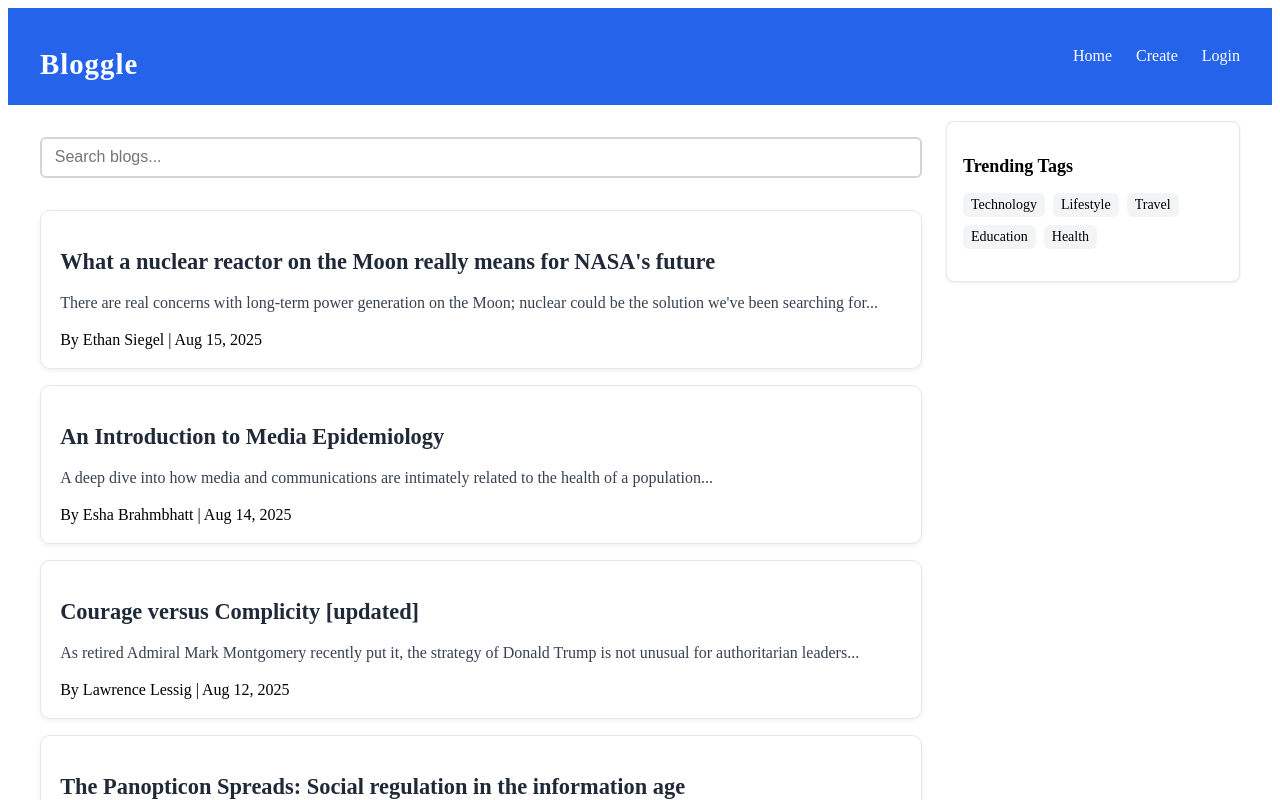
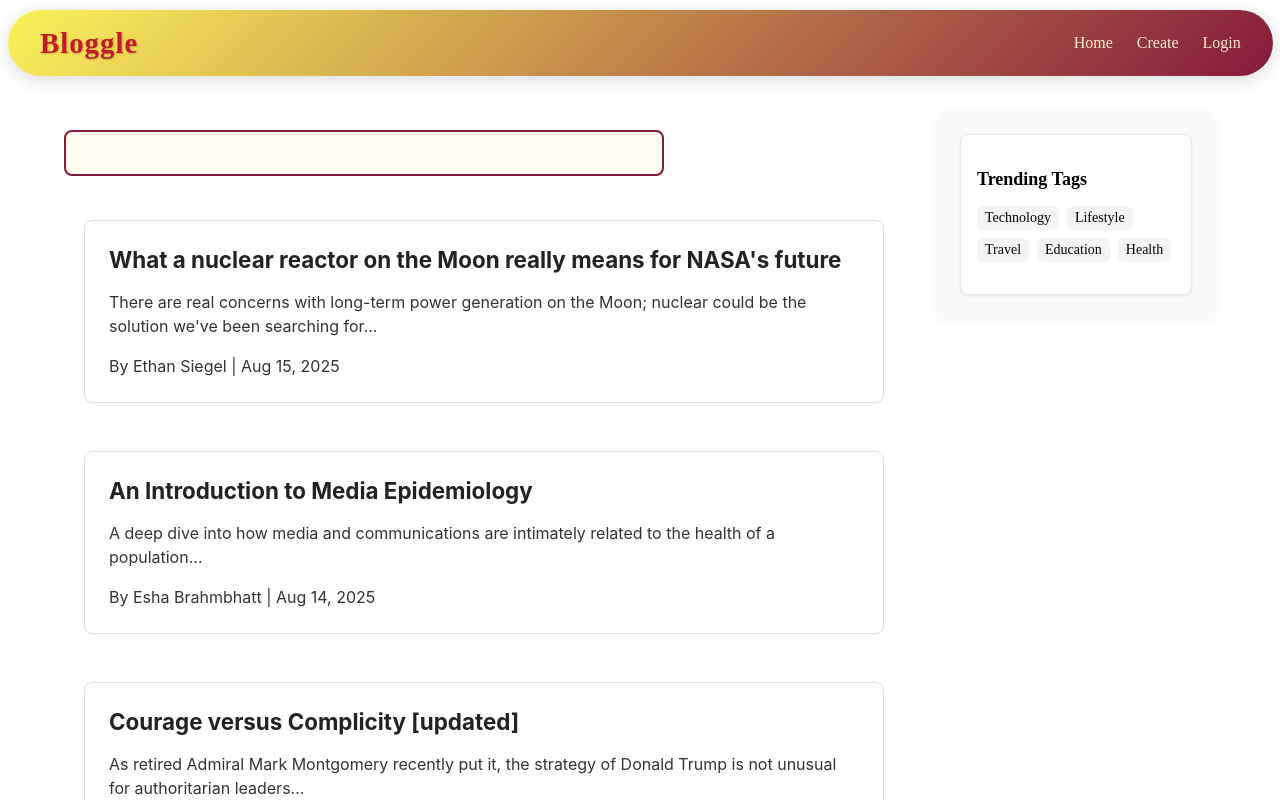
Before and after one commit to sanjuGuna/Bloggle, a React (Vite) app in the folder Frontend/: page / in a window 1280 px wide. Shown: the top 800 px of the page. Built offline with nearby package versions, Linux system fonts and the light colour scheme.

Commit message:
adding more styles

```diff
--- a/Frontend/src/styles/BlogCard.css
+++ b/Frontend/src/styles/BlogCard.css
@@ -1,50 +1,175 @@
+/* ===== BASE STYLES ===== */
 .blog-card {
-  background: #ffffff;
-  border: 1px solid #e5e7eb;
-  border-radius: 10px;
-  padding: 1.2rem;
-  box-shadow: 0 2px 5px rgba(0, 0, 0, 0.06);
-  transition: all 0.3s ease;
-  cursor: pointer;
+  /* Layout */
+  display: block;
+  width: 100%;
+  max-width: 800px;
+  margin: 0 auto 1.5rem;
+  padding: 1.5rem;
+  box-sizing: border-box;
+
+  /* Visual */
+  background-color: #ffffff;
+  border: 1px solid #e0e0e0;
+  border-radius: 8px;
+  box-shadow: 0 1px 3px rgba(0, 0, 0, 0.05);
+
+  /* Typography */
+  font-family: -apple-system, BlinkMacSystemFont, 'Segoe UI', Roboto, Oxygen, Ubuntu, Cantarell, sans-serif;
+  color: #333;
+  line-height: 1.5;
+
+  /* Animation */
+  transition: all 0.25s ease;
 }
 
 .blog-card:hover {
-  transform: translateY(-4px);
-  box-shadow: 0 8px 18px rgba(0, 0, 0, 0.12);
+  transform: translateY(-2px);
+  box-shadow: 0 5px 15px rgba(0, 0, 0, 0.1);
+  border-color: #d0d0d0;
 }
 
+/* ===== PUBLICATION STYLES ===== */
+.blog-card .publication {
+  display: inline-block;
+  font-size: 0.8rem;
+  font-weight: 600;
+  color: #4a6bdf;
+  margin-bottom: 0.5rem;
+  text-transform: uppercase;
+  letter-spacing: 0.5px;
+}
+
+/* ===== TITLE STYLES ===== */
 .blog-card h2 {
   font-size: 1.4rem;
-  font-weight: bold;
-  color: #1f2937;
-  margin-bottom: 0.5rem;
+  font-weight: 700;
+  margin: 0 0 0.75rem 0;
+  color: #222;
+  line-height: 1.3;
 }
 
-.blog-card .meta {
-  font-size: 0.85rem;
-  color: #6b7280;
-  margin-bottom: 0.8rem;
+/* ===== EXCERPT STYLES ===== */
+.blog-card .excerpt {
+  font-size: 1rem;
+  color: #555;
+  margin: 0 0 1rem 0;
+  display: -webkit-box;
+  -webkit-line-clamp: 3;
+  -webkit-box-orient: vertical;
+  overflow: hidden;
 }
 
-.blog-card p {
-  font-size: 1rem;
-  color: #374151;
-  line-height: 1.5;
+/* ===== AUTHOR & DATE STYLES ===== */
+.blog-card .author-info {
+  display: flex;
+  align-items: center;
+  margin-bottom: 1rem;
 }
 
-.blog-card button {
-  background: none;
-  border: none;
-  color: #2563eb;
-  font-weight: bold;
-  cursor: pointer;
-  padding: 0;
-  font-size: 0.95rem;
-  margin-top: 0.6rem;
-  transition: color 0.3s ease;
+.blog-card .author-avatar {
+  width: 32px;
+  height: 32px;
+  border-radius: 50%;
+  margin-right: 0.75rem;
+  object-fit: cover;
 }
 
-.blog-card button:hover {
-  color: #1d4ed8;
-  text-decoration: underline;
+.blog-card .author-name {
+  font-size: 0.9rem;
+  font-weight: 500;
+  color: #444;
+  margin-right: 1rem;
 }
+
+.blog-card .post-date {
+  font-size: 0.85rem;
+  color: #888;
+}
+
+/* ===== TAGS STYLES ===== */
+.blog-card .tags-container {
+  display: flex;
+  flex-wrap: wrap;
+  gap: 0.5rem;
+  margin-bottom: 1rem;
+}
+
+.blog-card .tag {
+  display: inline-block;
+  padding: 0.25rem 0.75rem;
+  background-color: #f0f2f5;
+  color: #4a6bdf;
+  border-radius: 20px;
+  font-size: 0.75rem;
+  font-weight: 500;
+  transition: background-color 0.2s ease;
+}
+
+.blog-card .tag:hover {
+  background-color: #e0e5f0;
+}
+
+/* ===== ENGAGEMENT METRICS ===== */
+.blog-card .engagement-metrics {
+  display: flex;
+  align-items: center;
+  padding-top: 0.75rem;
+  border-top: 1px solid #f0f0f0;
+  color: #777;
+  font-size: 0.85rem;
+}
+
+.blog-card .metric {
+  display: flex;
+  align-items: center;
+  margin-right: 1.5rem;
+}
+
+.blog-card .metric-icon {
+  margin-right: 0.4rem;
+  font-size: 1rem;
+}
+
+/* ===== RESPONSIVE ADJUSTMENTS ===== */
+@media (max-width: 768px) {
+  .blog-card {
+    padding: 1.25rem;
+  }
+
+  .blog-card h2 {
+    font-size: 1.25rem;
+  }
+
+  .blog-card .excerpt {
+    font-size: 0.95rem;
+    -webkit-line-clamp: 2;
+  }
+
+  .blog-card .tags-container {
+    margin-bottom: 0.75rem;
+  }
+}
+
+@media (max-width: 480px) {
+  .blog-card {
+    padding: 1rem;
+    margin-bottom: 1rem;
+  }
+
+  .blog-card h2 {
+    font-size: 1.1rem;
+  }
+
+  .blog-card .excerpt {
+    font-size: 0.9rem;
+  }
+
+  .blog-card .engagement-metrics {
+    font-size: 0.8rem;
+  }
+
+  .blog-card .metric {
+    margin-right: 1rem;
+  }
+}
--- a/Frontend/src/styles/BlogDetails.css
+++ b/Frontend/src/styles/BlogDetails.css
@@ -1,49 +1,181 @@
+/* ===== BLOG DETAILS CONTAINER ===== */
 .blog-details {
+  /* Layout */
   max-width: 800px;
+  width: 90%;
   margin: 2rem auto;
-  padding: 1.5rem;
+  padding: 2rem;
+  box-sizing: border-box;
+
+  /* Visual */
   background: #fff;
-  border-radius: 10px;
-  box-shadow: 0 4px 8px rgba(0,0,0,0.1);
+  border-radius: 12px;
+  box-shadow: 0 2px 10px rgba(0, 0, 0, 0.08);
+  border: 1px solid #f0f0f0;
+
+  /* Typography */
+  font-family: -apple-system, BlinkMacSystemFont, 'Segoe UI', Roboto, Oxygen, Ubuntu, Cantarell, sans-serif;
+  line-height: 1.6;
+  color: #333;
 }
 
+/* ===== BACK BUTTON ===== */
 .back-btn {
+  display: inline-flex;
+  align-items: center;
+  gap: 0.5rem;
   background: transparent;
   border: none;
-  color: #007bff;
+  color: #2563eb;
   cursor: pointer;
   font-size: 1rem;
-  margin-bottom: 1rem;
+  font-weight: 500;
+  margin-bottom: 1.5rem;
+  padding: 0.5rem 0;
+  transition: all 0.2s ease;
 }
 
-h1 {
-  font-size: 2rem;
-  margin-bottom: 0.5rem;
+.back-btn:hover {
+  color: #1d4ed8;
+  text-decoration: underline;
 }
 
-.meta {
-  font-size: 0.9rem;
-  color: gray;
-  margin-bottom: 1rem;
+.back-btn::before {
+  content: "←";
+  font-size: 1.1rem;
 }
 
-.content {
-  font-size: 1.1rem;
-  line-height: 1.6;
+/* ===== TITLE ===== */
+.blog-details h1 {
+  font-size: 2.2rem;
+  font-weight: 700;
+  line-height: 1.3;
+  margin: 0 0 1rem 0;
+  color: #222;
 }
 
-input[type="file"] {
-  margin: 1rem 0;
+/* ===== META INFORMATION ===== */
+.blog-details .meta {
+  display: flex;
+  flex-wrap: wrap;
+  align-items: center;
+  gap: 1rem;
+  font-size: 0.95rem;
+  color: #666;
+  margin-bottom: 1.5rem;
+  padding-bottom: 1rem;
+  border-bottom: 1px solid #f0f0f0;
 }
 
-.image-gallery {
+.blog-details .meta .author {
   display: flex;
-  flex-wrap: wrap;
-  gap: 10px;
+  align-items: center;
+  gap: 0.5rem;
+  font-weight: 500;
 }
 
-.image-gallery img {
-  width: 150px;
+.blog-details .meta .author-avatar {
+  width: 32px;
+  height: 32px;
+  border-radius: 50%;
+  object-fit: cover;
+}
+
+/* ===== CONTENT ===== */
+.blog-details .content {
+  font-size: 1.1rem;
+  line-height: 1.8;
+  color: #444;
+}
+
+.blog-details .content p {
+  margin: 1.5rem 0;
+}
+
+.blog-details .content img {
+  max-width: 100%;
   height: auto;
   border-radius: 8px;
+  margin: 1.5rem auto;
+  display: block;
 }
+
+/* ===== IMAGE UPLOAD ===== */
+.blog-details input[type="file"] {
+  display: block;
+  width: 100%;
+  margin: 1.5rem 0;
+  padding: 0.75rem;
+  border: 1px dashed #ccc;
+  border-radius: 8px;
+  background: #f9f9f9;
+  transition: all 0.2s ease;
+}
+
+.blog-details input[type="file"]:hover {
+  border-color: #999;
+  background: #f5f5f5;
+}
+
+/* ===== IMAGE GALLERY ===== */
+.blog-details .image-gallery {
+  display: grid;
+  grid-template-columns: repeat(auto-fill, minmax(160px, 1fr));
+  gap: 1rem;
+  margin: 1.5rem 0;
+}
+
+.blog-details .image-gallery img {
+  width: 100%;
+  height: 120px;
+  object-fit: cover;
+  border-radius: 8px;
+  box-shadow: 0 2px 4px rgba(0, 0, 0, 0.1);
+  transition: transform 0.2s ease;
+  cursor: zoom-in;
+}
+
+.blog-details .image-gallery img:hover {
+  transform: scale(1.02);
+  box-shadow: 0 4px 8px rgba(0, 0, 0, 0.15);
+}
+
+/* ===== RESPONSIVE ADJUSTMENTS ===== */
+@media (max-width: 768px) {
+  .blog-details {
+    padding: 1.5rem;
+    width: 95%;
+  }
+
+  .blog-details h1 {
+    font-size: 1.8rem;
+  }
+
+  .blog-details .content {
+    font-size: 1rem;
+  }
+
+  .blog-details .image-gallery {
+    grid-template-columns: repeat(auto-fill, minmax(120px, 1fr));
+  }
+}
+
+@media (max-width: 480px) {
+  .blog-details {
+    padding: 1.25rem;
+    margin: 1rem auto;
+  }
+
+  .blog-details h1 {
+    font-size: 1.5rem;
+  }
+
+  .blog-details .meta {
+    font-size: 0.85rem;
+    gap: 0.75rem;
+  }
+
+  .blog-details .image-gallery {
+    grid-template-columns: repeat(auto-fill, minmax(100px, 1fr));
+  }
+}
--- a/Frontend/src/styles/Home.css
+++ b/Frontend/src/styles/Home.css
@@ -1,34 +1,86 @@
+/* ===== LAYOUT CONTAINER ===== */
 .home-container {
+  /* Grid Layout */
+  display: grid;
+  grid-template-columns: minmax(0, 3fr) minmax(250px, 1fr);
+  gap: 2rem;
+
+  /* Sizing & Spacing */
   max-width: 1200px;
+  width: 100%;
   margin: 0 auto;
-  padding: 1rem;
-  display: grid;
-  grid-template-columns: 3fr 1fr;
-  gap: 1.5rem;
+  padding: 1.5rem;
+  box-sizing: border-box;
+
+  /* Responsive Behavior */
+  transition: all 0.3s ease;
 }
 
+/* ===== MAIN CONTENT AREA ===== */
 .main-content {
   display: flex;
   flex-direction: column;
-  gap: 1rem;
+  gap: 1.5rem;
+  min-width: 0; /* Prevent grid blowout */
 }
 
 .blog-list {
   display: grid;
-  gap: 1rem;
+  gap: 1.5rem;
+  grid-template-columns: 1fr;
 }
 
+/* ===== SIDEBAR ===== */
 .sidebar-container {
-  min-width: 250px;
+  position: sticky;
+  top: 1.5rem;
+  height: fit-content;
+  align-self: start;
+  padding: 1.5rem;
+  background: #f8f9fa;
+  border-radius: 12px;
+  box-shadow: 0 2px 8px rgba(0, 0, 0, 0.05);
 }
 
-/* Responsive layout for tablets & mobiles */
+/* ===== RESPONSIVE ADJUSTMENTS ===== */
+@media (max-width: 992px) {
+  .home-container {
+    gap: 1.5rem;
+    padding: 1.25rem;
+  }
+
+  .sidebar-container {
+    padding: 1.25rem;
+  }
+}
+
 @media (max-width: 768px) {
   .home-container {
     grid-template-columns: 1fr;
+    padding: 1rem;
   }
 
   .sidebar-container {
-    min-width: 100%;
+    position: static;
+    order: -1; /* Move sidebar above content on mobile */
+    margin-bottom: 1.5rem;
+  }
+
+  .blog-list {
+    gap: 1.25rem;
   }
 }
+
+@media (max-width: 480px) {
+  .home-container {
+    padding: 0.75rem;
+  }
+
+  .main-content {
+    gap: 1.25rem;
+  }
+
+  .sidebar-container {
+    padding: 1rem;
+  }
+}
--- a/Frontend/src/styles/Navbar.css
+++ b/Frontend/src/styles/Navbar.css
@@ -1,18 +1,33 @@
+/* ===== NAVBAR STYLES (MODERN, NON-RECTANGULAR) ===== */
 .navbar {
-  background-color: #2563eb; /* Vibrant blue */
+  background: linear-gradient(135deg, #FCF259 0%, #85193C 100%);
   padding: 1rem 2rem;
-  color: white;
+  color: #F5F0CD;
   display: flex;
   justify-content: space-between;
   align-items: center;
+  box-shadow: 0 4px 20px rgba(0, 0, 0, 0.15);
+
+  /* Rounded + Floating look */
+  border-radius: 50px;
+  margin: 10px auto;
+  width: 95%;
+  position: sticky;
+  top: 10px;
+  z-index: 1000;
 }
 
+/* LOGO */
 .navbar h1 {
   font-size: 1.8rem;
   font-weight: bold;
   letter-spacing: 1px;
+  margin: 0;
+  color: #C5172E;
+  text-shadow: 1px 1px 2px rgba(0, 0, 0, 0.2);
 }
 
+/* NAV LINKS */
 .navbar ul {
   list-style: none;
   display: flex;
@@ -25,21 +40,23 @@
   cursor: pointer;
   position: relative;
   font-size: 1rem;
-  transition: color 0.3s ease;
+  font-weight: 500;
+  padding: 0.5rem 0;
+  transition: all 0.3s ease;
 }
 
 .navbar li:hover {
-  color: #dbeafe;
+  color: #FADA7A;
 }
 
 .navbar li::after {
   content: "";
   position: absolute;
-  bottom: -4px;
+  bottom: 0;
   left: 0;
   width: 0%;
   height: 2px;
-  background: white;
+  background: #FADA7A;
   transition: width 0.3s ease;
 }
 
@@ -47,16 +64,79 @@
   width: 100%;
 }
 
-/* Responsive behavior */
-@media (max-width: 600px) {
+.navbar .active {
+  color: #FADA7A;
+}
+
+.navbar .active::after {
+  width: 100%;
+}
+
+/* BUTTONS */
+.navbar .auth-buttons {
+  display: flex;
+  gap: 1rem;
+}
+
+.navbar .btn {
+  padding: 0.5rem 1.2rem;
+  border-radius: 30px;
+  font-weight: 600;
+  transition: all 0.3s ease;
+}
+
+.navbar .btn-primary {
+  background-color: #FADA7A;
+  color: #2A5B8C;
+  border: 2px solid #FADA7A;
+}
+
+.navbar .btn-outline {
+  background: transparent;
+  color: #F5F0CD;
+  border: 2px solid #F5F0CD;
+}
+
+.navbar .btn-primary:hover {
+  background-color: #f8e28e;
+  transform: translateY(-2px);
+}
+
+.navbar .btn-outline:hover {
+  background: rgba(245, 240, 205, 0.1);
+}
+
+/* RESPONSIVE */
+@media (max-width: 768px) {
   .navbar {
     flex-direction: column;
-    gap: 0.5rem;
-    text-align: center;
+    gap: 1rem;
+    padding: 1rem;
+    border-radius: 20px; /* smaller rounding for mobile */
+  }
+
+  .navbar h1 {
+    font-size: 1.5rem;
   }
 
   .navbar ul {
     flex-direction: column;
-    gap: 0.8rem;
+    gap: 0.5rem;
+    width: 100%;
+    text-align: center;
+  }
+
+  .navbar li {
+    padding: 0.5rem;
+  }
+
+  .navbar .auth-buttons {
+    flex-direction: column;
+    width: 100%;
+    gap: 0.5rem;
+  }
+
+  .navbar .btn {
+    width: 100%;
   }
 }
--- a/Frontend/src/styles/SearchBar.css
+++ b/Frontend/src/styles/SearchBar.css
@@ -1,48 +1,92 @@
+/* ===== SEARCH BAR COMPONENT ===== */
 .search-bar {
   display: flex;
-  gap: 0.5rem;
-  margin: 1rem 0;
+  gap: 0.75rem;
+  margin: 1.25rem 0;
+  max-width: 600px;
+  width: 100%;
 }
 
 .search-bar input {
   flex: 1;
-  padding: 0.6rem 0.8rem;
+  padding: 0.75rem 1rem;
   font-size: 1rem;
-  border: 2px solid #d1d5db;
-  border-radius: 6px;
+  border: 2px solid #85193C; /* Deep red border */
+  border-radius: 8px;
   outline: none;
-  transition: border-color 0.3s ease, box-shadow 0.3s ease;
+  background-color: rgba(252, 242, 89, 0.1); /* Light yellow tint */
+  color: #fff9fc; /* Dark maroon text */
+  transition: all 0.3s cubic-bezier(0.4, 0, 0.2, 1);
+}
+
+.search-bar input::placeholder {
+  color: #ffffff; /* Deep red placeholder */
+  opacity: 0.7;
 }
 
 .search-bar input:focus {
-  border-color: #2563eb;
-  box-shadow: 0 0 6px rgba(37, 99, 235, 0.4);
+  border-color: #C5172E; /* Bright red focus */
+  box-shadow: 0 0 0 3px rgba(197, 23, 46, 0.2); /* Red focus ring */
+  background-color: white;
 }
 
 .search-bar button {
-  padding: 0.6rem 1.2rem;
-  background-color: #2563eb;
-  color: white;
+  padding: 0.75rem 1.5rem;
+  background-color: #000000; /* Vibrant yellow */
+  color: #4A102A; /* Dark maroon text */
   font-size: 1rem;
-  font-weight: 500;
+  font-weight: 600;
   border: none;
-  border-radius: 6px;
+  border-radius: 8px;
   cursor: pointer;
-  transition: background-color 0.3s ease, transform 0.2s ease;
+  transition: all 0.3s cubic-bezier(0.4, 0, 0.2, 1);
+  box-shadow: 0 2px 4px rgba(74, 16, 42, 0.2);
 }
 
 .search-bar button:hover {
-  background-color: #1e40af;
+  background-color: #fdf470; /* Lighter yellow */
   transform: translateY(-2px);
+  box-shadow: 0 4px 8px rgba(74, 16, 42, 0.3);
 }
 
-/* Mobile adjustments */
-@media (max-width: 500px) {
+.search-bar button:active {
+  transform: translateY(0);
+  box-shadow: 0 2px 4px rgba(74, 16, 42, 0.2);
+}
+
+/* ===== RESPONSIVE ADJUSTMENTS ===== */
+@media (max-width: 600px) {
   .search-bar {
     flex-direction: column;
+    gap: 0.75rem;
+    margin: 1rem 0;
   }
 
   .search-bar button {
     width: 100%;
+    padding: 0.75rem;
   }
 }
+
+/* ===== DARK MODE SUPPORT ===== */
+@media (prefers-color-scheme: dark) {
+  .search-bar input {
+    background-color: #910340;
+    border-color: #A01438;
+    color: #F0E6D2;
+  }
+
+  .search-bar input:focus {
+    background-color: #ffffff;
+    border-color: #C5172E;
+  }
+
+  .search-bar input::placeholder {
+    color: #C58A9B;
+  }
+
+  .search-bar button {
+    background-color: #FCF259;
+    color: #4A102A;
+  }
+}
```
